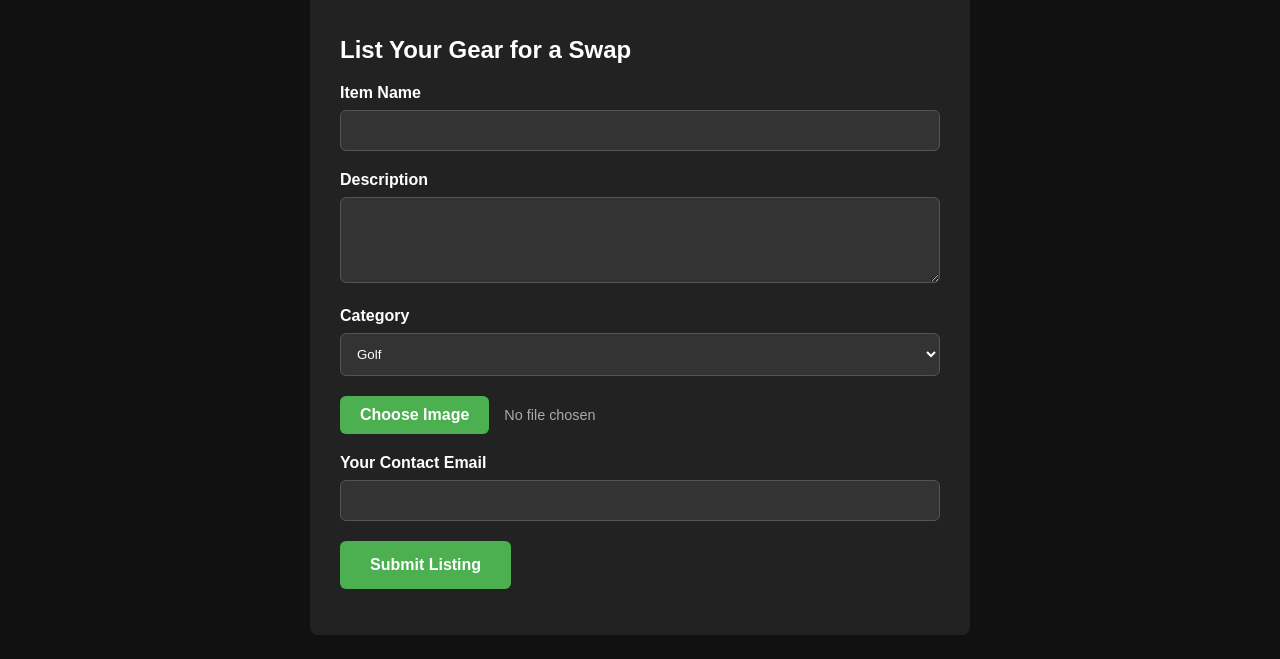
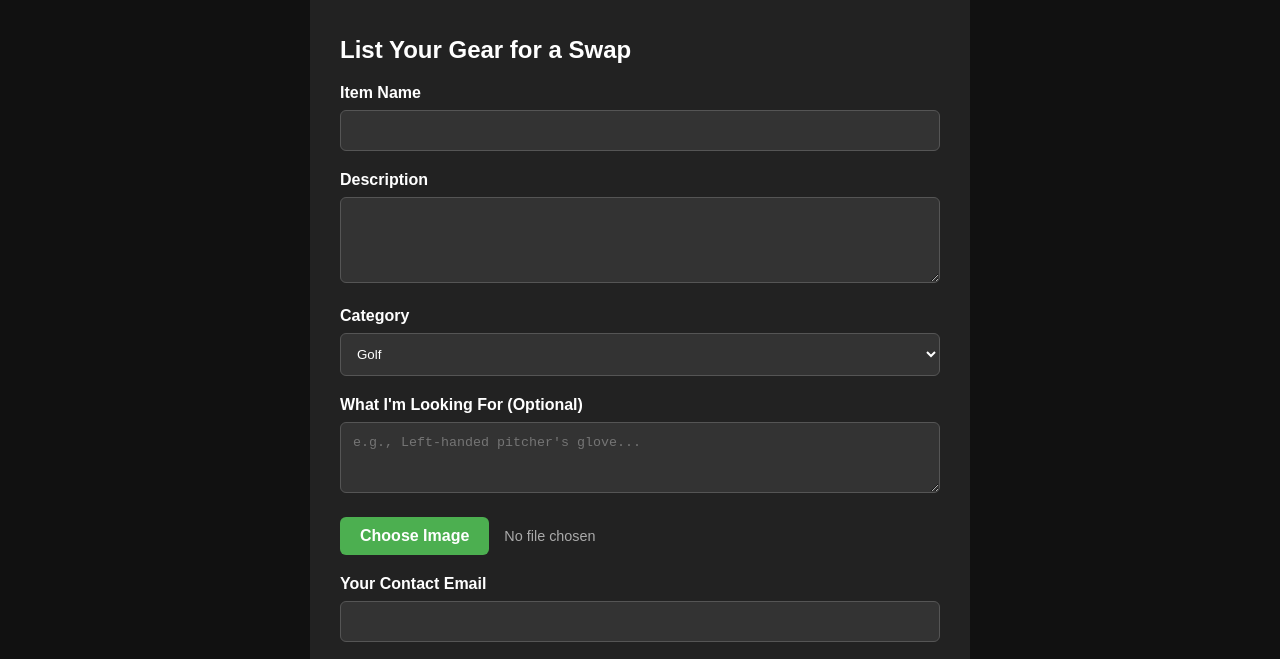
Before and after one commit to dumwalke97/wanna-swap-project, a plain HTML site: page list-item.html in a window 1280 px wide. Shown: the part 109-768 px from the top of the page. Drawn offline with Linux system fonts and the light colour scheme.

Commit message:
list-item update for form

```diff
--- a/list-item.html
+++ b/list-item.html
@@ -23,9 +23,10 @@
   <main>
     <div class="form-container">
       <h2>List Your Gear for a Swap</h2>
-      <form id="listing-form" name="listing-form" data-netlify="true">
+      <form id="listing-form" name="listing-form" data-netlify="true" netlify-honeypot="bot-field">
 
         <input type="hidden" name="form-name" value="listing-form" />
+        <p hidden><label>Don’t fill this out: <input name="bot-field" /></label></p>
 
         <div class="form-group">
           <label for="name">Item Name</label>
@@ -44,7 +45,10 @@
             <option value="Other">Other</option>
           </select>
         </div>
-
+         <div class="form-group">
+          <label for="seeking">What I'm Looking For (Optional)</label>
+          <textarea id="seeking" name="seeking" rows="3" placeholder="e.g., Left-handed pitcher's glove..."></textarea>
+        </div>
         <div class="form-group">
           <label for="imageFile" class="custom-file-upload">
             <span class="cta-btn file-upload-button">Choose Image</span>
@@ -52,9 +56,7 @@
             <input type="file" id="imageFile" accept="image/png, image/jpeg, image/gif" required>
           </label>
         </div>
-
         <input type="hidden" id="imageURL" name="imageURL">
-
         <div class="form-group">
           <label for="contactEmail">Your Contact Email</label>
           <input type="email" id="contactEmail" name="contactEmail" required>
```
